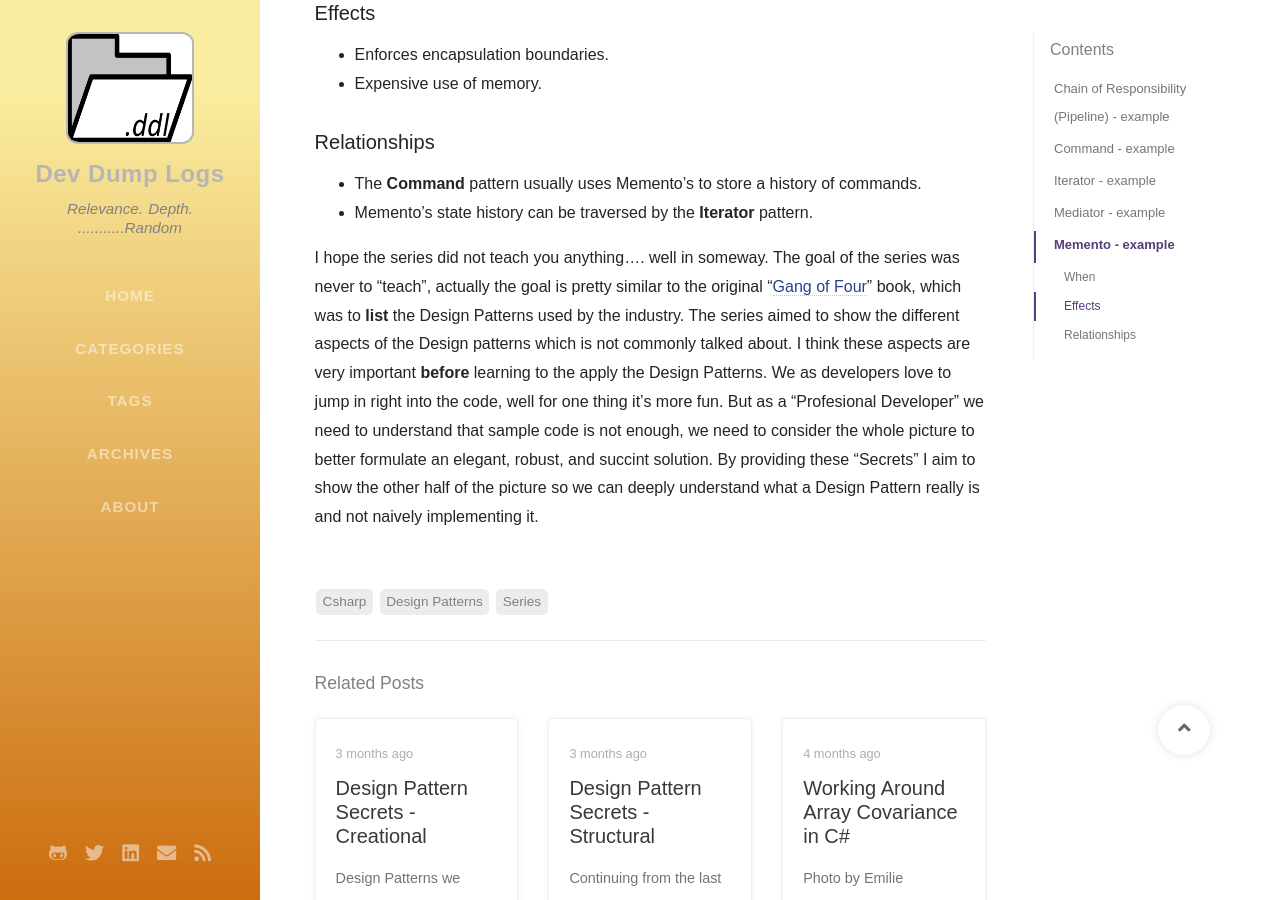
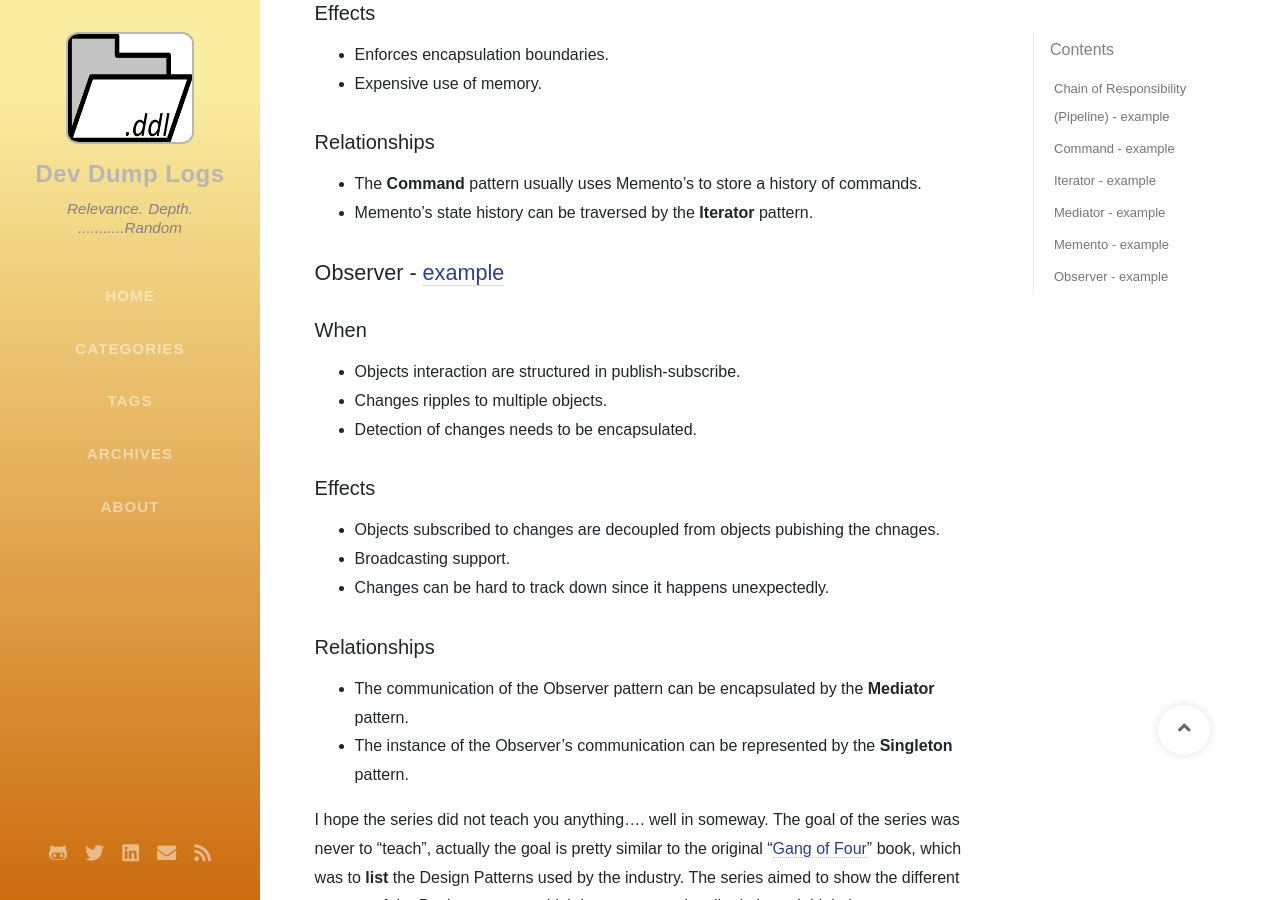
Before and after one commit to IanEscober/ianescober.github.io, a Jekyll site: the page built from _posts/2020-04-13-design-patterns-secrets-behavioral.md, in a window 1280 px wide and 900 px high, scrolled down 2960 px. Built offline with Jekyll 4.4.1, drawn with Linux system fonts in a browser that asks for light colours; nearby versions of some CDN libraries; some web fonts are replaced; comment, search, counter and statistics services are not loaded.

Commit message:
Added Observer Pattern to 'DPS - B' Post

```diff
--- a/_posts/2020-04-13-design-patterns-secrets-behavioral.md
+++ b/_posts/2020-04-13-design-patterns-secrets-behavioral.md
@@ -91,4 +91,19 @@ As always the catalog would be again structured in:
 - The __Command__ pattern usually uses Memento's to store a history of commands.
 - Memento's state history can be traversed by the __Iterator__ pattern.
 
+## Observer - [example](https://github.com/IanEscober/DesignPatterns/tree/master/src/Observer)
+### When
+- Objects interaction are structured in publish-subscribe.
+- Changes ripples to multiple objects.
+- Detection of changes needs to be encapsulated.
+
+### Effects
+- Objects subscribed to changes are decoupled from objects pubishing the chnages.
+- Broadcasting support.
+- Changes can be hard to track down since it happens unexpectedly.
+
+### Relationships
+- The communication of the Observer pattern can be encapsulated by the __Mediator__ pattern.
+- The instance of the Observer's communication can be represented by the __Singleton__ pattern.
+
 I hope the series did not teach you anything.... well in someway. The goal of the series was never to "teach", actually the goal is pretty similar to the original "[Gang of Four](https://www.amazon.com/Design-Patterns-Object-Oriented-Addison-Wesley-Professional-ebook/dp/B000SEIBB8)" book, which was to __list__ the Design Patterns used by the industry. The series aimed to show the different aspects of the Design patterns which is not commonly talked about. I think these aspects are very important __before__ learning to the apply the Design Patterns. We as developers love to jump in right into the code, well for one thing it's more fun. But as a "Profesional Developer" we need to understand that sample code is not enough, we need to consider the whole picture to better formulate an elegant, robust, and succint solution. By providing these "Secrets" I aim to show the other half of the picture so we can deeply understand what a Design Pattern really is and not naively implementing it.
```
